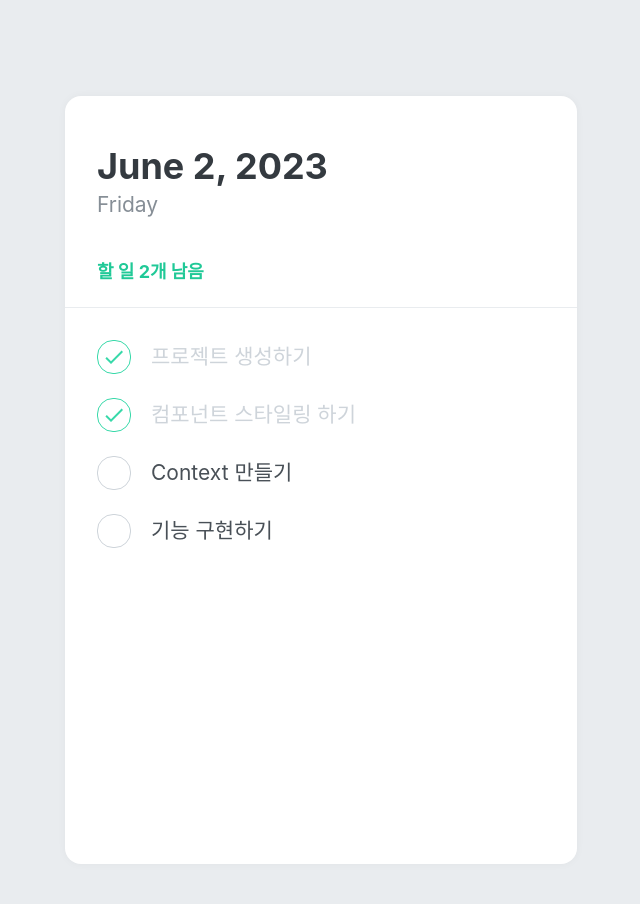
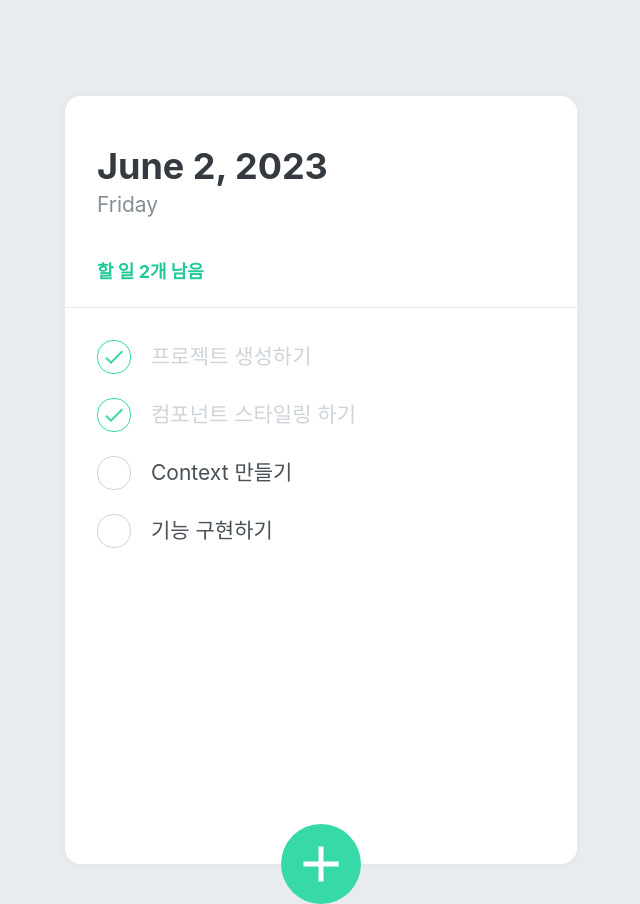
Before and after one commit to gojaeng/GWANA-todolist, a React (Create React App) app: page / in a window 1280 px wide. Shown: the whole page, without its empty margins (319-959 px from the left). Built offline with nearby package versions, Linux system fonts and the light colour scheme.

Commit message:
TodoCreate 생성

```diff
--- a/src/App.jsx
+++ b/src/App.jsx
@@ -3,6 +3,7 @@
 import TodoTemplate from './components/TodoTemplate';
 import TodoHead from './components/TodoHead';
 import TodoList from './components/TodoList';
+import TodoCreate from  './components/TodoCreate';
 
 const GlobalStyle = createGlobalStyle`
   body {
@@ -17,7 +18,7 @@
       <TodoTemplate>
         <TodoHead/>
         <TodoList/>
-
+        <TodoCreate/>
       </TodoTemplate>
     </div>
   );
--- /dev/null
+++ b/src/components/TodoCreate.js
@@ -0,0 +1,93 @@
+import React, { useState } from "react";
+import styled, { css } from "styled-components";
+import { MdAdd } from "react-icons/md";
+
+const CircleButton = styled.button`
+  background: #38d9a9;
+  &:hover {
+    background: #63e6be;
+  }
+  &:active {
+    background: #20c997;
+  }
+
+  z-index: 5;
+  cursor: pointer;
+  width: 80px;
+  height: 80px;
+  display: block;
+  align-items: center;
+  font-size: 60px;
+  position: absolute;
+  left: 50%;
+  bottom: 0px;
+  transform: translate(-50%, 50%);
+  color: white;
+  border-radius: 50%;
+  border: none;
+  outline: none;
+  display: flex;
+  align-items: center;
+  justify-content: center;
+
+  transition: 0.125s all ease-in;
+  ${(props) =>
+    props.open &&
+    css`
+      background: #ff6b6d;
+      &:hover {
+        background: #ff8787;
+      }
+      &:active {
+        background: #fa5252;
+      }
+      transform: translate(-50%, 50%) rotate(45deg);
+    `}
+`;
+
+const InsertFormPositioner = styled.div`
+  width: 100%;
+  bottom: 0;
+  left: 0;
+  position: absolute;
+`;
+
+const InsertForm = styled.form`
+  background: #f8f9fa;
+  padding: 32px 32px 72px 32px;
+  border-bottom-left-radius: 16px;
+  border-bottom-right-radius: 16px;
+  border-top: 1px solid #e9ecef;
+`;
+
+const Input = styled.input`
+  padding: 12px;
+  border-radius: 40px;
+  border: 1px solid #dee2e6;
+  width: 100%;
+  outline: none;
+  font-size: 18px;
+  box-sizing: border-box;
+`;
+
+function TodoCreate() {
+  const [open, setOpen] = useState(false);
+  const onToggle = () => setOpen(!open);
+
+  return (
+    <>
+      {open && (
+        <InsertFormPositioner>
+          <InsertForm>
+            <Input autoFocus placeholder="할 일을 입력후, Enter를 누르세요" />
+          </InsertForm>
+        </InsertFormPositioner>
+      )}
+      <CircleButton onClick={onToggle} open={open}>
+        <MdAdd />
+      </CircleButton>
+    </>
+  );
+}
+
+export default TodoCreate;
```
